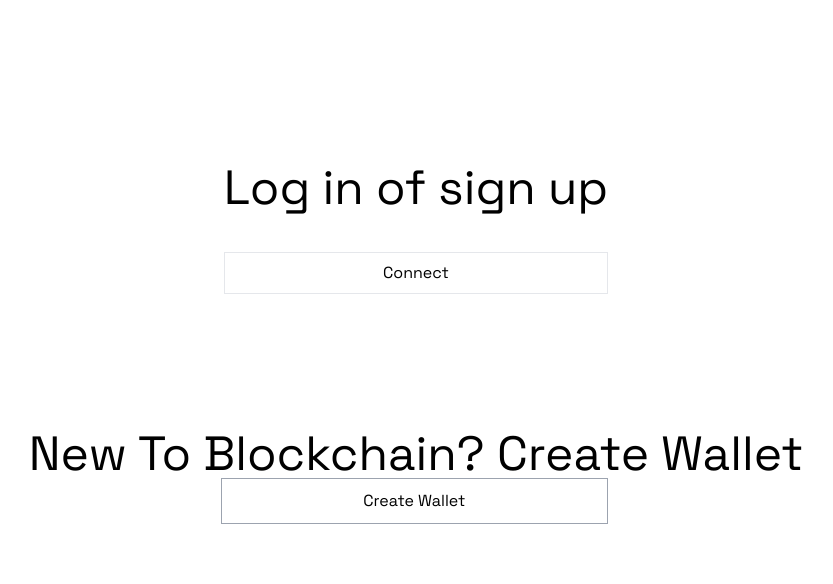
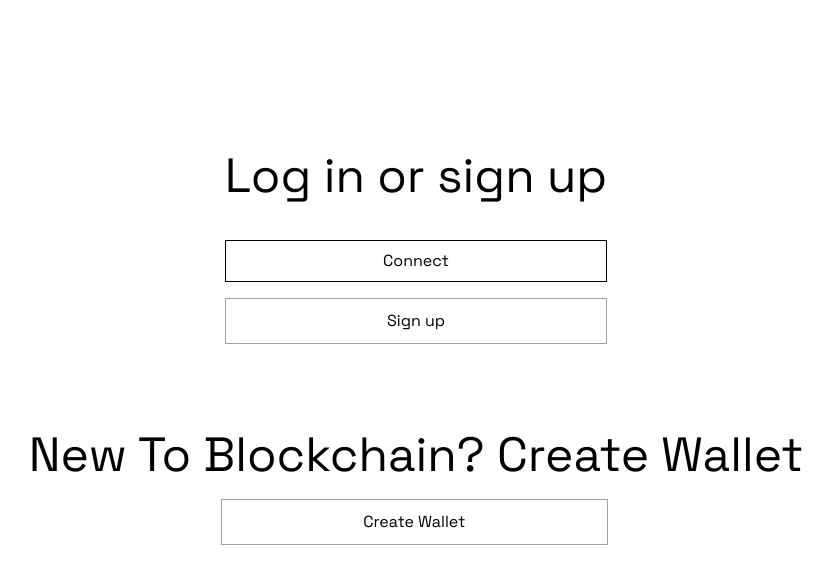
Before and after one commit to OrdumLTD/front-end-client-test, a Next.js app: page / in a window 1280 px wide. Shown: the top 584 px of the page, without its empty margins (224-1057 px from the left). Built offline with nearby package versions, Linux system fonts and the light colour scheme.

Commit message:
Sign up button comes back

```diff
--- a/components/login/index.tsx
+++ b/components/login/index.tsx
@@ -29,22 +29,22 @@ const LogIn = () => {
   return (
     <div className="font-space-grotesk grid h-screen place-items-center">
       <div className="flex flex-col">
-        <h1 className="md:text-5xl mb-10">Log in of sign up</h1>
+        <h1 className="md:text-5xl mb-10">Log in or sign up</h1>
 
-        <div className="border py-2 flex flex-col place-items-center gap-4">
+        <div className="border border-black py-2 flex flex-col place-items-center gap-4">
           <div>
             <Connect />
           </div>
         </div>
 
         <div className="my-1 md:my-2"></div>
-        {/* <button className="border border-gray-400 hover:bg-gray-200 py-2.5">
+        <button className="border border-gray-400 hover:bg-gray-200 py-2.5">
           <Link href="/signup">Sign up</Link>
-        </button> */}
+        </button>
       </div>
       <div className="-mt-80 flex flex-col">
         <h2 className="md:text-5xl">New To Blockchain? Create Wallet</h2>
-        <button className="border border-gray-400 hover:bg-gray-200 py-2.5 w-6/12 item-center ml-16 md:ml-48">
+        <button className="mt-5 border border-gray-400 hover:bg-gray-200 py-2.5 w-6/12 item-center ml-16 md:ml-48">
           Create Wallet
         </button>
       </div>
```
